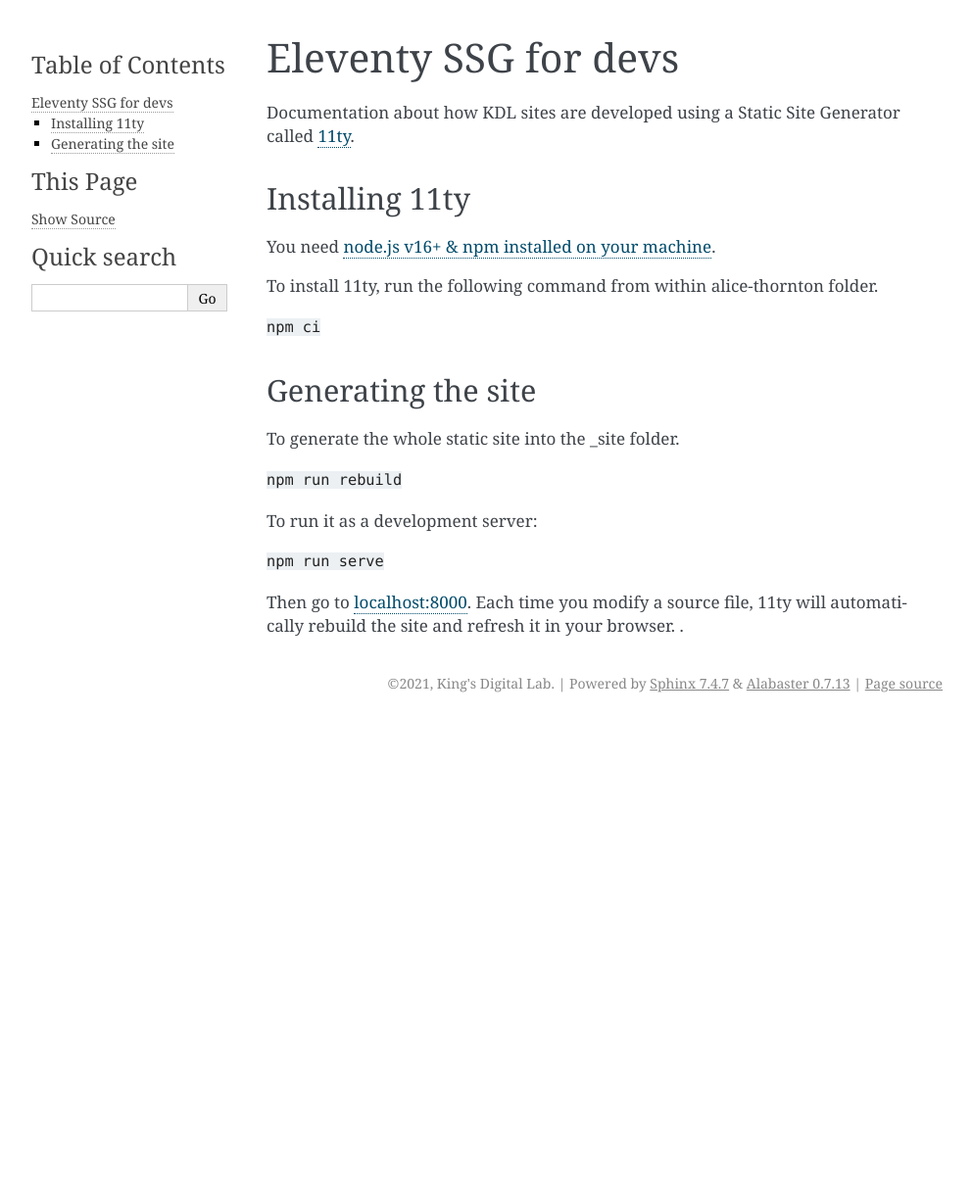
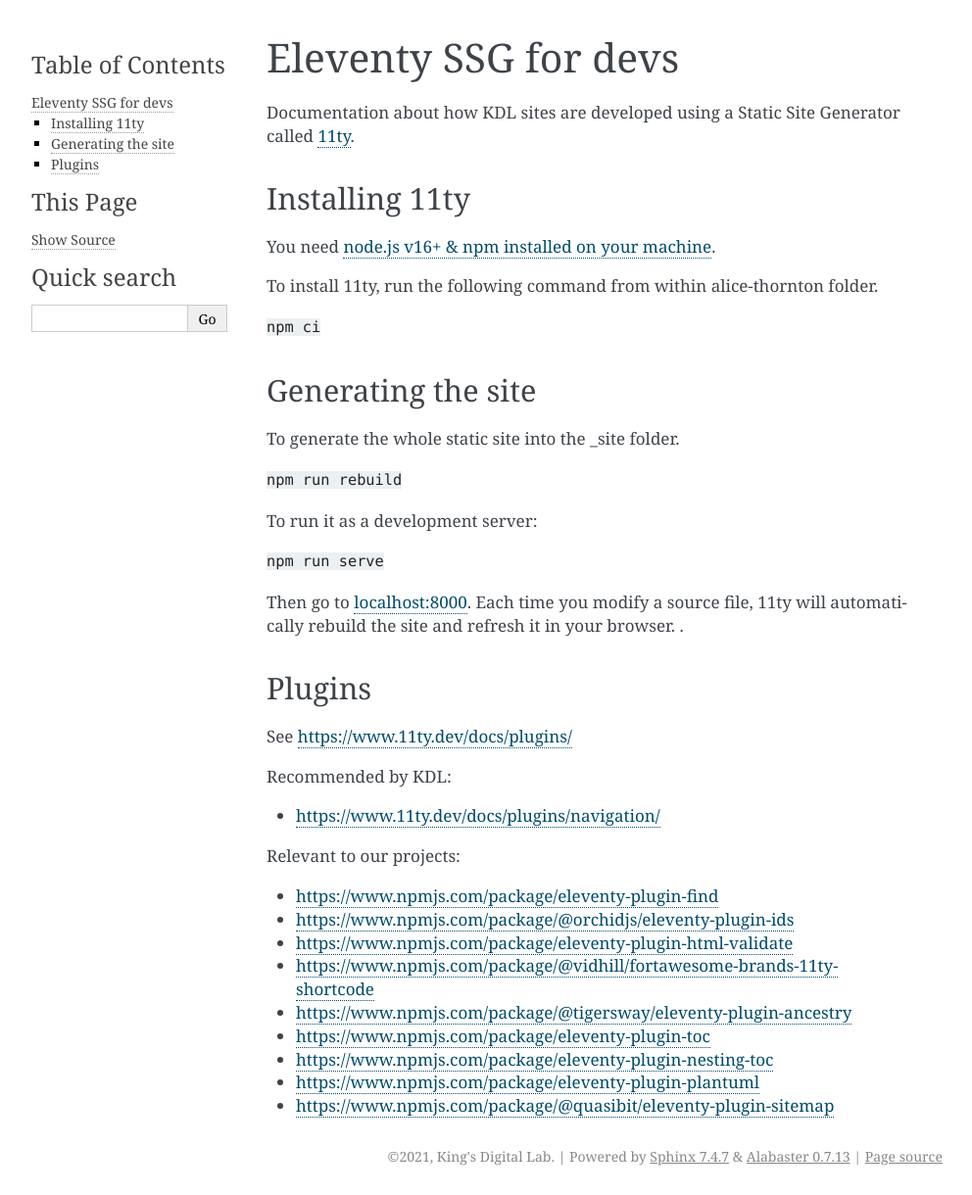
Before and after one commit to kingsdigitallab/reusable-components, a Sphinx documentation site: the page built from docs/howto/11ty.rst, in a window 1280 px wide. Shown: the whole page at 98% size, without its empty margins (148-1140 px from the left). Built offline with Sphinx 7.4.7, drawn with Linux system fonts in a browser that asks for light colours; before the commit the page ends 900 px from its top, so only the background shows below that.

Commit message:
Added a list of relevant plug-ins to 11ty.

```diff
--- a/docs/howto/11ty.rst
+++ b/docs/howto/11ty.rst
@@ -29,3 +29,25 @@ To run it as a development server:
 Then go to `localhost:8000 <localhost:8000>`__. Each time you modify a
 source file, 11ty will automatically rebuild the site and refresh it in
 your browser. .
+
+Plugins
+-------
+
+See https://www.11ty.dev/docs/plugins/
+
+Recommended by KDL:
+
+* https://www.11ty.dev/docs/plugins/navigation/
+
+
+Relevant to our projects:
+
+* https://www.npmjs.com/package/eleventy-plugin-find
+* https://www.npmjs.com/package/@orchidjs/eleventy-plugin-ids
+* https://www.npmjs.com/package/eleventy-plugin-html-validate
+* https://www.npmjs.com/package/@vidhill/fortawesome-brands-11ty-shortcode
+* https://www.npmjs.com/package/@tigersway/eleventy-plugin-ancestry
+* https://www.npmjs.com/package/eleventy-plugin-toc
+* https://www.npmjs.com/package/eleventy-plugin-nesting-toc
+* https://www.npmjs.com/package/eleventy-plugin-plantuml
+* https://www.npmjs.com/package/@quasibit/eleventy-plugin-sitemap
```
